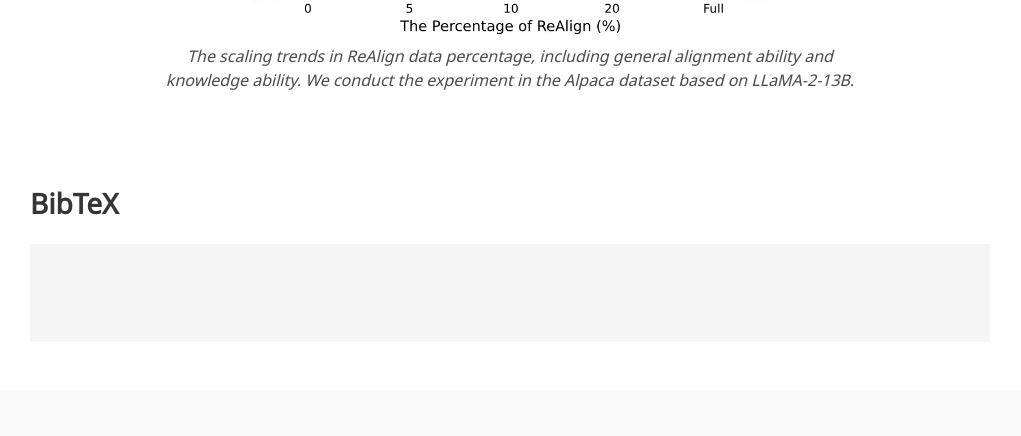
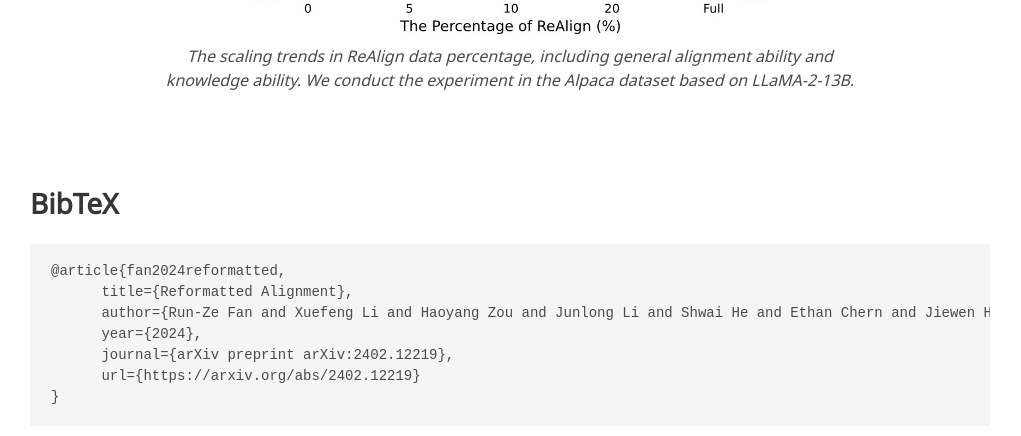
Before and after one commit to GAIR-NLP/ReAlign, a plain HTML site: page index.html in a window 1280 px wide. Shown: the part 4932-5368 px from the top of the page, without its empty margins (130-1151 px from the left). Drawn offline with nearby package versions, Linux system fonts and the light colour scheme; some icons are missing; a web font is replaced by a local one.

Commit message:
update paper bibtex

```diff
--- a/index.html
+++ b/index.html
@@ -307,9 +307,13 @@ The scaling trends in ReAlign data percentage, including general alignment abili
 <section class="section" id="BibTeX">
   <div class="container is-max-desktop content">
     <h2 class="title">BibTeX</h2>
-    <pre><code>
-
-    </code></pre>
+    <pre><code>@article{fan2024reformatted,
+      title={Reformatted Alignment},
+      author={Run-Ze Fan and Xuefeng Li and Haoyang Zou and Junlong Li and Shwai He and Ethan Chern and Jiewen Hu and Pengfei Liu},
+      year={2024},
+      journal={arXiv preprint arXiv:2402.12219},
+      url={https://arxiv.org/abs/2402.12219}
+}</code></pre>
   </div>
 </section>
 
```
Also changed, not shown: 1 other file.
